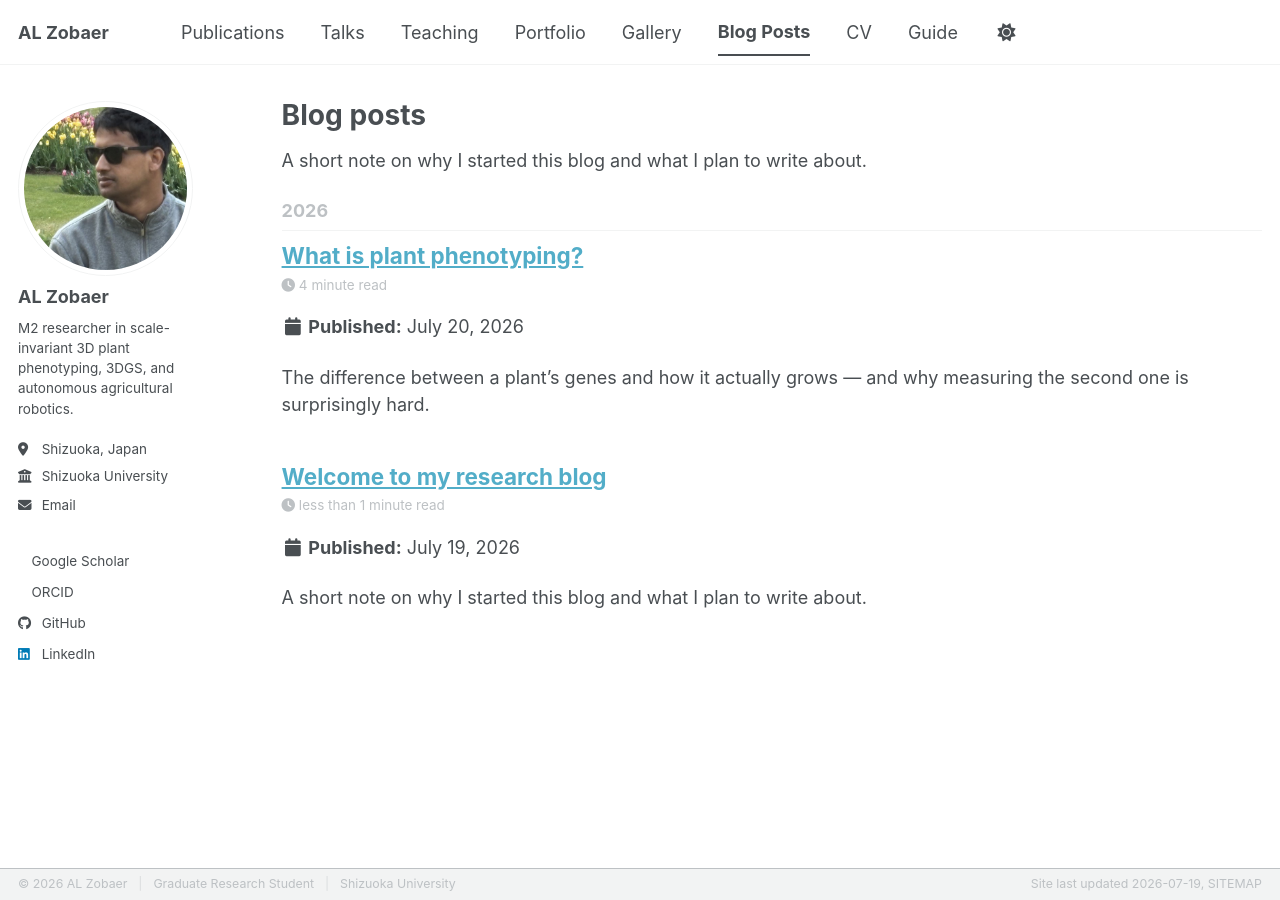
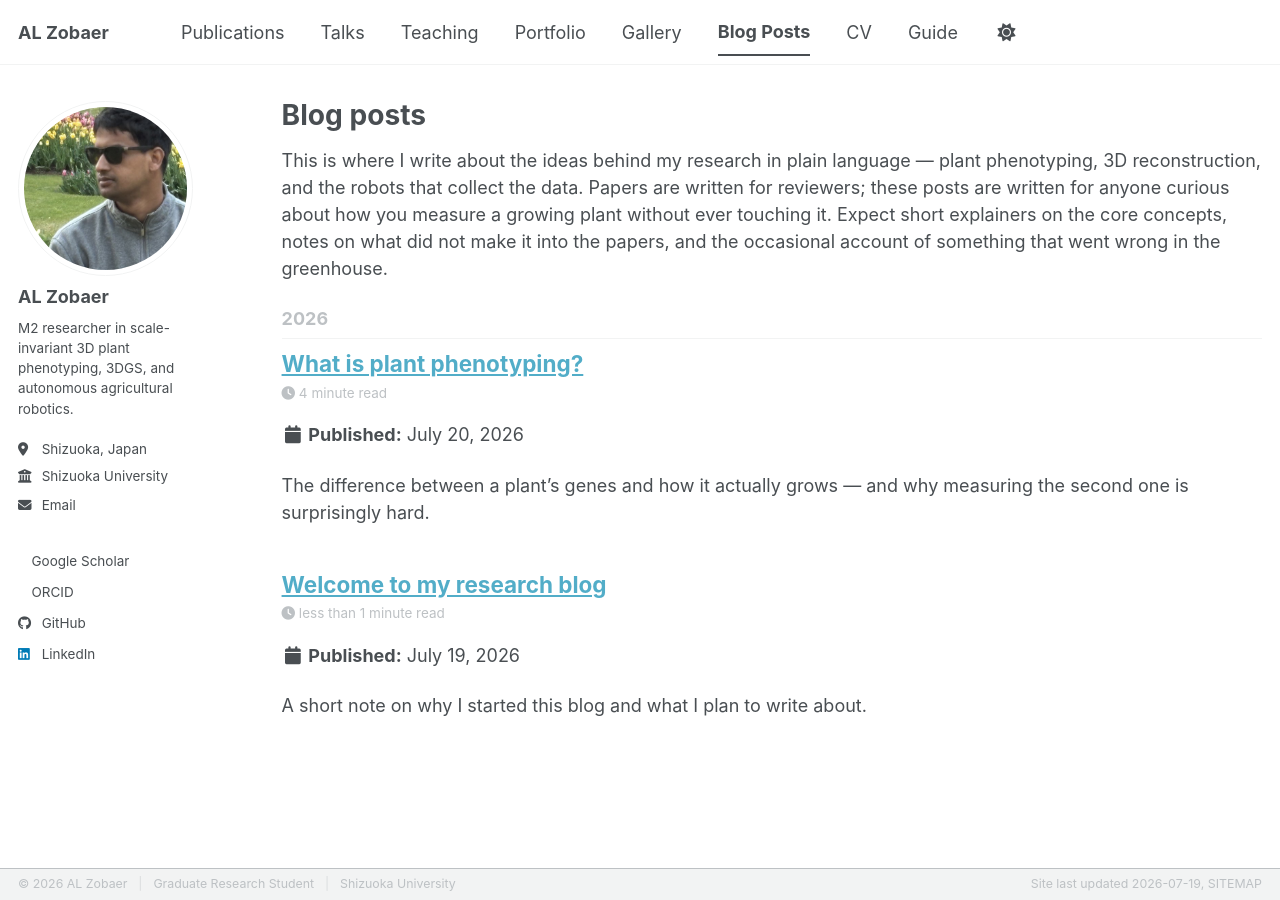
Before and after one commit to alzobaer/alzobaer.github.io, a Jekyll site: the page built from _pages/year-archive.html, in a window 1280 px wide. Built offline with Jekyll 4.4.1, drawn with Linux system fonts in a browser that asks for light colours; a style sheet for code colours, icons or effects is not loaded.

Commit message:
Blog page: replace placeholder intro with real paragraph
Co-Authored-By: Claude Opus 4.8 <noreply@anthropic.com>

```diff
--- a/_pages/year-archive.html
+++ b/_pages/year-archive.html
@@ -9,7 +9,12 @@ redirect_from:
 
 {% include base_path %}
 
-<p>A short note on why I started this blog and what I plan to write about.</p>
+<p>This is where I write about the ideas behind my research in plain language —
+plant phenotyping, 3D reconstruction, and the robots that collect the data.
+Papers are written for reviewers; these posts are written for anyone curious
+about how you measure a growing plant without ever touching it. Expect short
+explainers on the core concepts, notes on what did not make it into the papers,
+and the occasional account of something that went wrong in the greenhouse.</p>
 
 {% capture written_year %}'None'{% endcapture %}
 {% for post in site.posts %}
```
